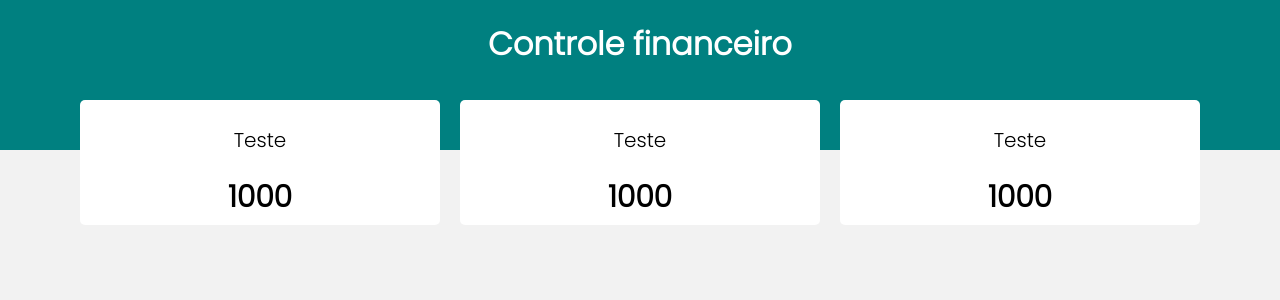
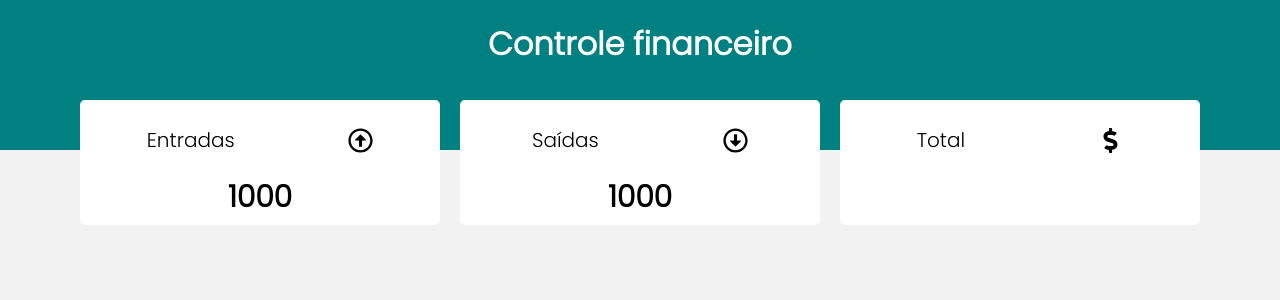
Before and after one commit to joaopedrofcl/Controle-Financeiro, a React (Create React App) app in the folder app/: page / in a window 1280 px wide. Shown: the top 300 px of the page. Built offline with nearby package versions, Linux system fonts and the light colour scheme.

Commit message:
Update index.js

```diff
--- a/app/src/components/ResumeItem/index.js
+++ b/app/src/components/ResumeItem/index.js
@@ -1,13 +1,14 @@
 import React from "react";
 import * as C from "./styles"
 
-const ResumeItem = () =>{
+const ResumeItem = ({title , Icon , value}) =>{
     return(
         <C.Container>
             <C.Header>
-                <C.HeaderTitle>Teste</C.HeaderTitle>
+                <C.HeaderTitle>{title}</C.HeaderTitle>
+                <Icon />
             </C.Header>
-            <C.Total>1000</C.Total>
+            <C.Total>{value}</C.Total>
         </C.Container>
     )
 }
```
